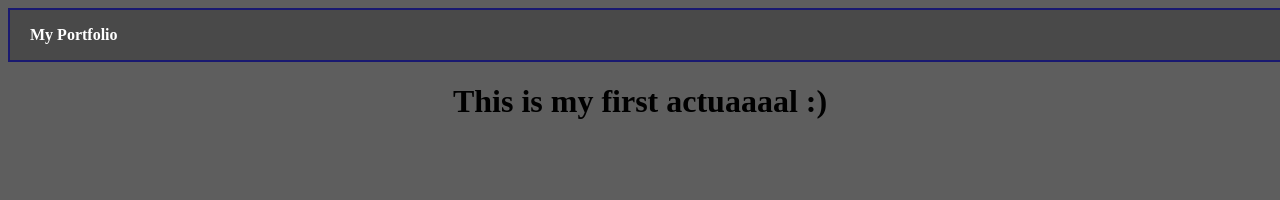
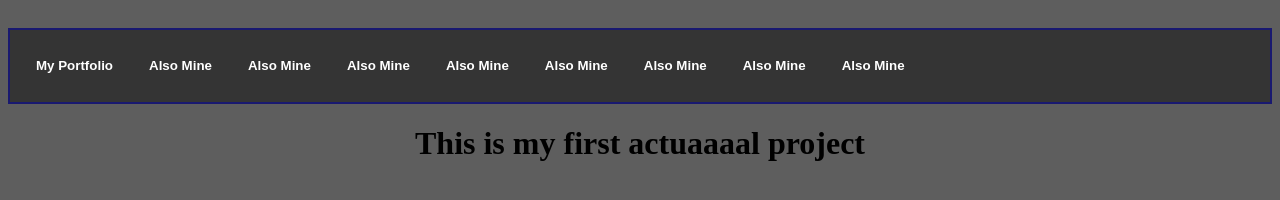
Before and after one commit to devinlevitt-creator/Proj1, a plain HTML site: page Checkers.html in a window 1280 px wide. Drawn offline with Linux system fonts and the light colour scheme.

Commit message:
Checking

```diff
--- a/Checkers.html
+++ b/Checkers.html
@@ -7,8 +7,18 @@
     <title>Document Title</title>
 </head>
 <body>
-    <nav>My Portfolio</nav>
-<h1>This is my first actuaaaal  :)
+    <nav class="top-nav">
+        <button class="nav-item">My Portfolio</button>
+        <button class="nav-item">Also Mine</button>
+        <button class="nav-item">Also Mine</button>
+        <button class="nav-item">Also Mine</button>
+        <button class="nav-item">Also Mine</button>
+        <button class="nav-item">Also Mine</button>
+        <button class="nav-item">Also Mine</button>
+        <button class="nav-item">Also Mine</button>
+        <button class="nav-item">Also Mine</button>
+    </nav>
+<h1>This is my first actuaaaal project
     <h5></h5>
 </h1>
 
--- a/style.css
+++ b/style.css
@@ -6,20 +6,46 @@ h5 {
     position: relative;
     top: 150px;
 }
-nav {
-    background-color: rgba(0, 0, 0, 0.226);
-    height: 50px;
-    width: 100%;
-    text-align: left;
-    padding-left: 20px;
-    border-style: solid;
-    border-color: midnightblue;
-    border-width: 2px;
-    line-height: 50px;
-    font-weight: bold;
-    color: white;
+/* Top navigation bar */
+.top-nav {
+    display: flex;               /* arrange child items horizontally */
+    gap: 8px;                    /* spacing between items */
+    align-items: center;         /* vertical centering */
+    padding: 6px 12px;           /* inner spacing */
+    height: 60px;
+    background-color: rgba(0, 0, 0, 0.45);
+    border: 2px solid midnightblue;
+    position: sticky;            /* keeps nav at the top while scrolling */
+    top: 0;
+    z-index: 1000;
 }
 
+/* Make sure page content isn't hidden under the sticky nav */
 body {
     background-color: rgba(0, 0, 0, 0.63);
+    padding-top: 20px; /* same as nav height */
 }
+
+/* Individual nav items styled as buttons */
+.nav-item {
+    background: transparent;
+    color: white;
+    border: 2px solid transparent;
+    padding: 8px 12px;
+    font-weight: bold;
+    line-height: 1;
+    border-radius: 6px;
+    cursor: pointer;
+}
+
+.nav-item:hover,
+.nav-item:focus {
+    background: rgba(255, 255, 255, 0.08);
+    border-color: rgba(255, 255, 255, 0.12);
+    outline: none;
+}
+
+/* Make the nav items wrap on very small screens */
+.top-nav {
+    flex-wrap: wrap;
+}
```
